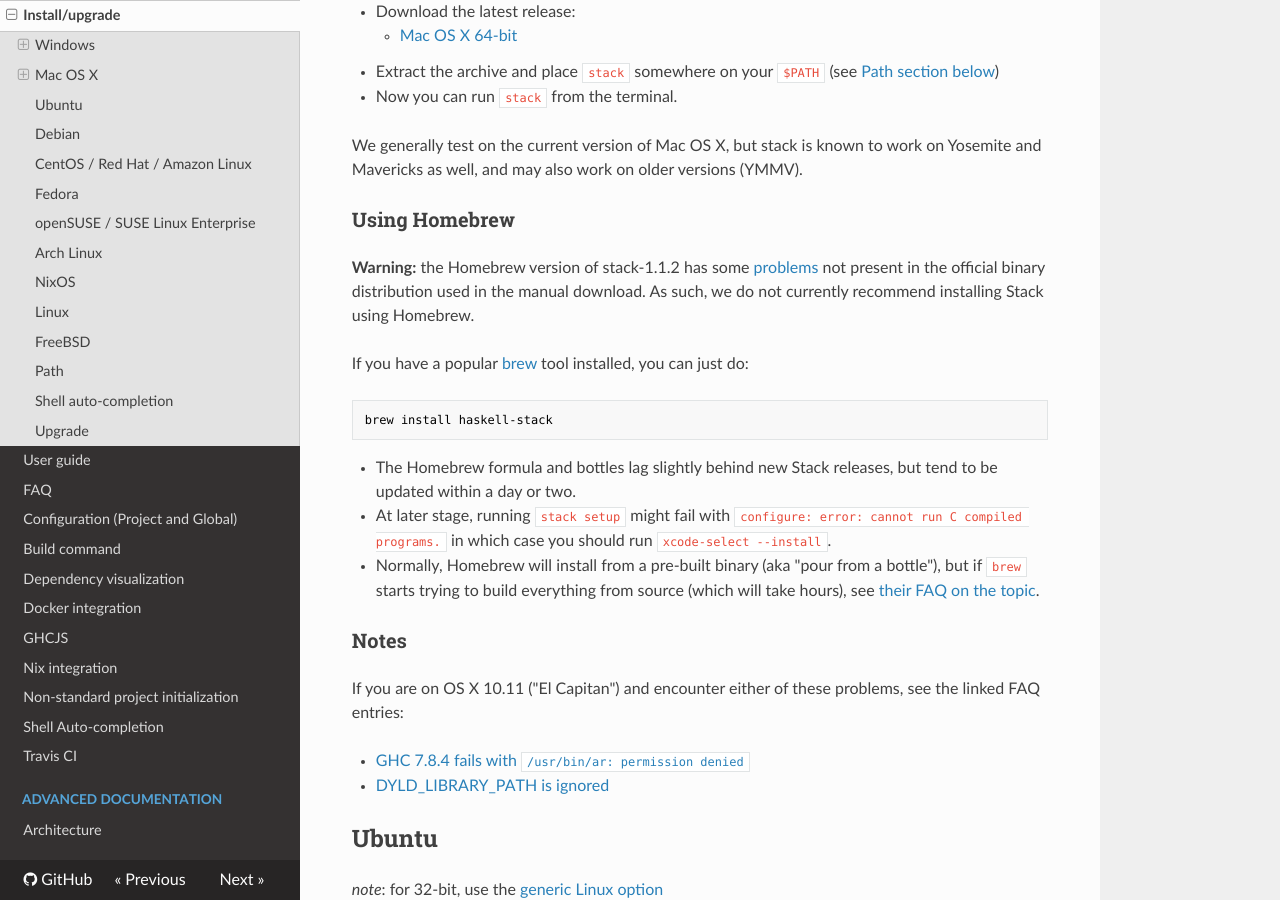
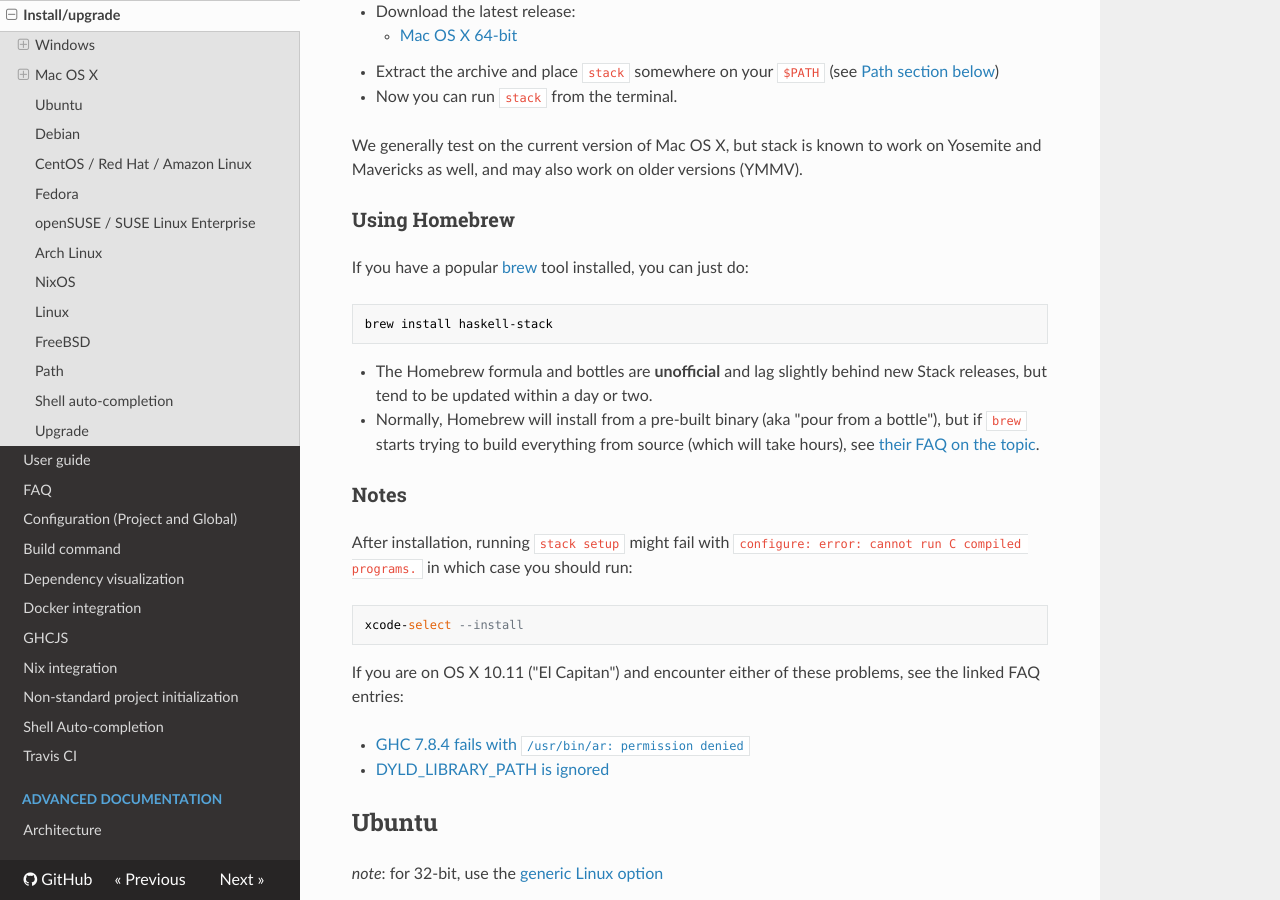
Before and after one commit to commercialhaskell/stack, an MkDocs documentation site: the page built from doc/install_and_upgrade.md, in a window 1280 px wide and 900 px high, scrolled down 1269 px. Built offline with MkDocs 1.6.1, drawn with Linux system fonts in a browser that asks for light colours; nearby versions of some CDN libraries; old or Windows-style settings are respelled for this version of MkDocs.

Commit message:
doc/install_and_upgrade.md: update OS X

````diff
--- a/doc/install_and_upgrade.md
+++ b/doc/install_and_upgrade.md
@@ -67,35 +67,28 @@
 
 ### Using Homebrew
 
-**Warning:** the Homebrew version of stack-1.1.2 has some
-[problems](https://github.com/commercialhaskell/stack/issues/2182) not present
-in the official binary distribution used in the manual download.  As such, we
-do not currently recommend installing Stack using Homebrew.
-
 If you have a popular [brew](http://brew.sh/) tool installed, you can just do:
 
-```
-brew install haskell-stack
-```
+    brew install haskell-stack
 
-* The Homebrew formula and bottles lag slightly behind new Stack releases,
+* The Homebrew formula and bottles are **unofficial** and lag slightly behind new Stack releases,
 but tend to be updated within a day or two.
-* At later stage, running `stack setup` might fail with `configure: error: cannot run C compiled programs.` in which case you should run `xcode-select --install`.
 * Normally, Homebrew will install from a pre-built binary (aka "pour from a
 bottle"), but if `brew` starts trying to build everything from source (which
 will take hours), see
 [their FAQ on the topic](https://github.com/Homebrew/homebrew/blob/master/share/doc/homebrew/FAQ.md#why-do-you-compile-everything).
 
+### Notes
 
+After installation, running `stack setup` might fail with `configure: error: cannot run C compiled programs.` in which case you should run:
 
-### Notes
+    xcode-select --install
 
 If you are on OS X 10.11 ("El Capitan") and encounter either of these
 problems, see the linked FAQ entries:
 
   * [GHC 7.8.4 fails with `/usr/bin/ar: permission denied`](faq.md#usr-bin-ar-permission-denied)
   * [DYLD_LIBRARY_PATH is ignored](faq.md#dyld-library-path-ignored)
-
 
 ## Ubuntu
 
````
